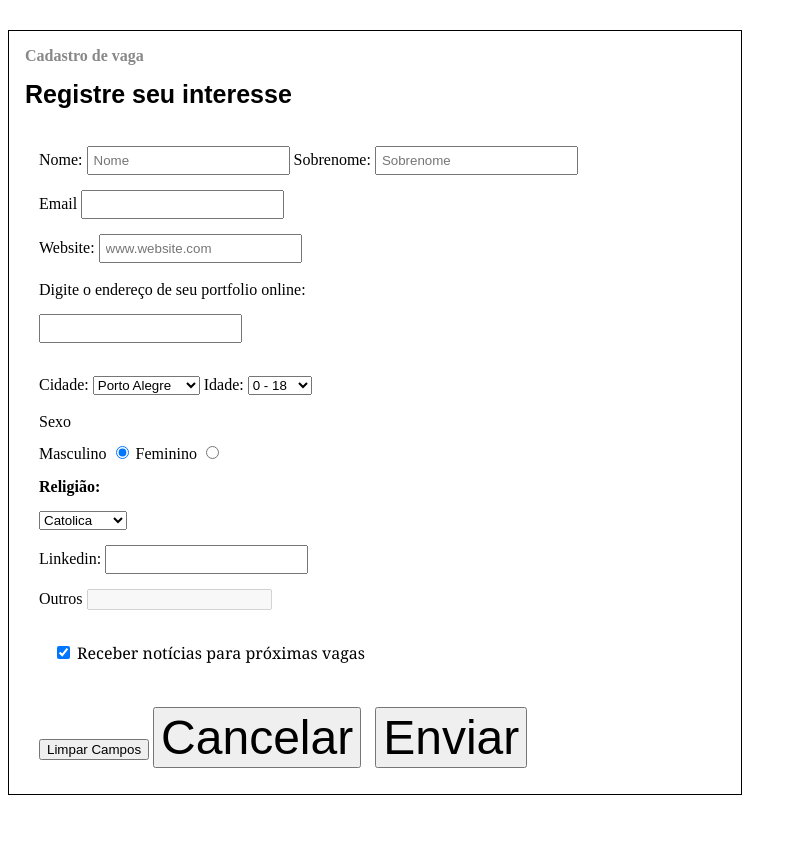
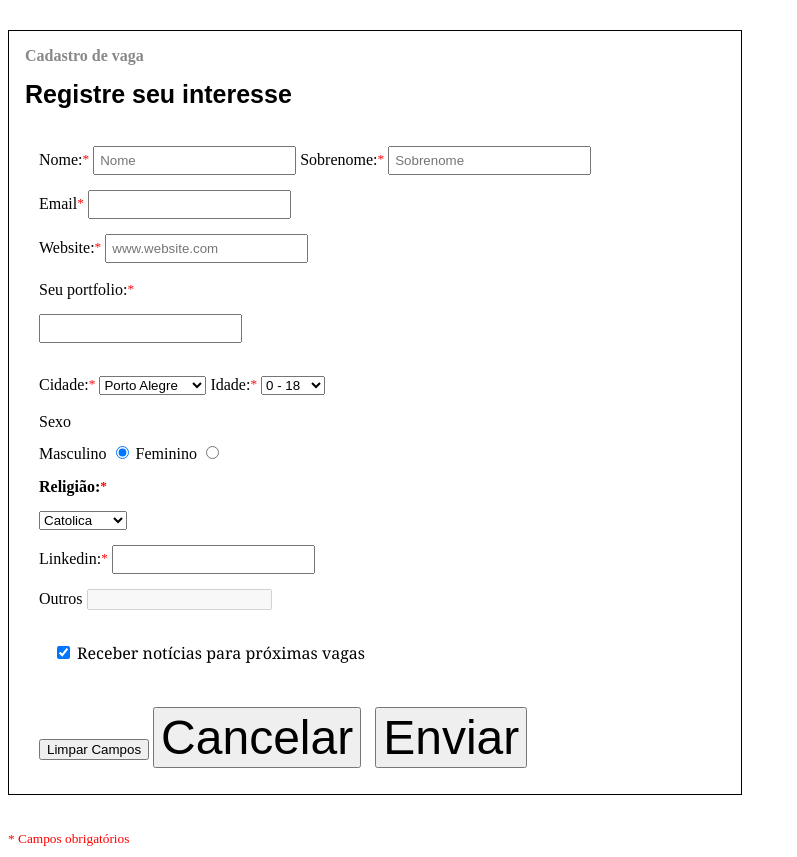
Before and after one commit to Exus-tw/bad-form, a plain HTML site: page index.html in a window 1280 px wide. Shown: the whole page, without its empty margins (0-797 px from the left). Before the commit the page ends 803 px from the top, so only its background shows below. Drawn offline with Linux system fonts and the light colour scheme.

Commit message:
Adicionando sinalização de obrigatoriedade de preenchimento de campos.

```diff
--- a/index.html
+++ b/index.html
@@ -16,27 +16,27 @@
 
     <fieldset>
 
-      <label for="name">Nome:</label>
+      <label for="name">Nome:<span class="obrigatorio">*</span></label>
       <input type="text" name="nome" placeholder="Nome"/>
-      <label for="surname">Sobrenome:</label>
+      <label for="surname">Sobrenome:<span class="obrigatorio">*</span></label>
       <input class="left" type="text" name="surname" placeholder="Sobrenome" />
       <br>
 
-      <label for="idade">Email</label>
+      <label for="idade">Email<span class="obrigatorio">*</span></label>
       <input type="text" name="email" id="email"/>
 
       <br/>
 
 
-      <label for="site">Website:</label>
+      <label for="site">Website:<span class="obrigatorio">*</span></label>
       <input type="text" name="site" placeholder="www.website.com" />
       <br><br/>
 
-      <label for="portfolio">Digite o endereço de seu portfolio online:</label><br>
+      <label for="portfolio">Seu portfolio:<span class="obrigatorio">*</span></label><br>
       <input type="text" name="portfolio" />
       <br><br>
 
-        <label for="cidade">Cidade:</label>
+        <label for="cidade">Cidade:<span class="obrigatorio">*</span></label>
         <select name="field_id_1928" id="field_id_0048">
           <option value="1">Porto Alegre</option>
             <option value="2">Gravataí</option>
@@ -45,7 +45,7 @@
                 <option value="4">Johannesburg</option>
         </select>
 
-      <label for="idade">Idade:</label>
+      <label for="idade">Idade:<span class="obrigatorio">*</span></label>
       <select value="Idade" name="idade">
         <option value="0-18">0 - 18</option>
         <option value="18-24">18 - 24</option>
@@ -62,7 +62,7 @@
         <span>Feminino</span>
         <input type="radio" name="sexo" value="Masculino" />
 
-      <label for="campox" style="font-weight: italic; display: block;"><b>Religião:</b></label>
+      <label for="campox" style="font-weight: italic; display: block;"><b>Religião:<span class="obrigatorio">*</span></b></label>
       <select value="religiao" default="catolica" name="campox">
         <option value="catolica">Catolica</option>
         <option value="judaica">Judaica</option>
@@ -71,7 +71,7 @@
         <option value="outras">Outras</option>
       </select>
 
-    <br><label for="linkedin">Linkedin:</label>
+    <br><label for="linkedin">Linkedin:<span class="obrigatorio">*</span></label>
         <input type="text" name="linkedin" />
         <br>
         <label for="outros">Outros</label>
@@ -87,5 +87,7 @@
         <input type="button" value="Enviar" />
       </fieldset>
     </form>
+  <br><br>
+    <span class="obrigatorio">* Campos obrigatórios</span>
   </body>
 </html>
--- a/style.css
+++ b/style.css
@@ -47,3 +47,9 @@ fieldset {
 .left {
   right: 100px;
 }
+
+span.obrigatorio {
+  color: red;
+  vertical-align: text-top;
+  font-size: smaller;
+}
```
